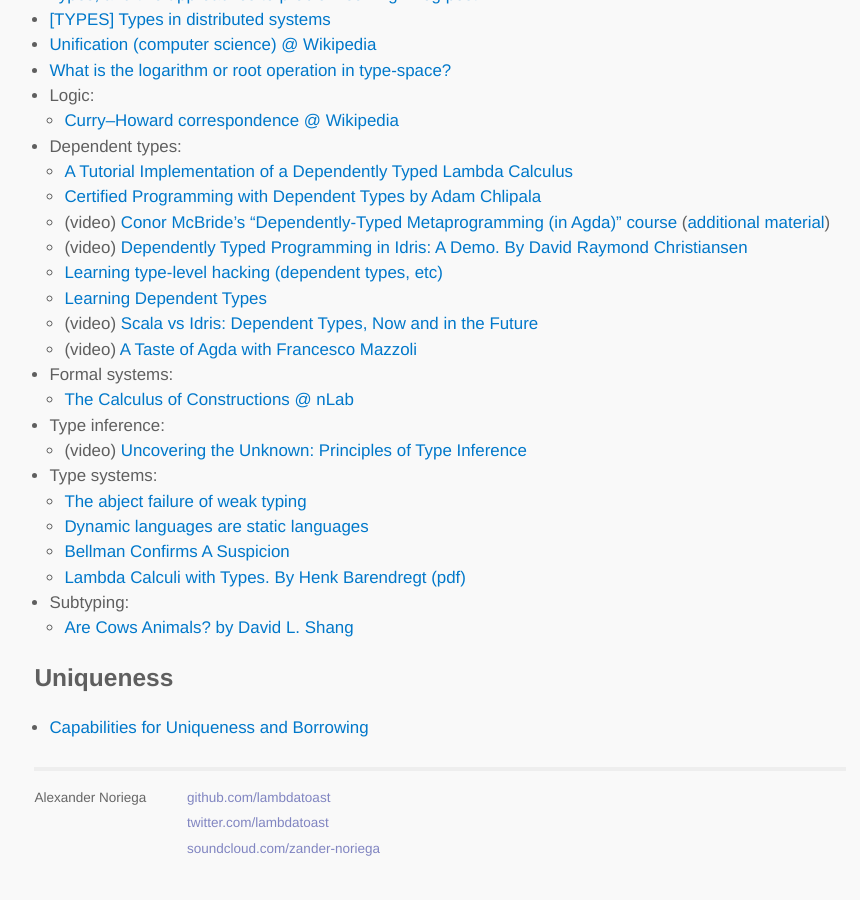
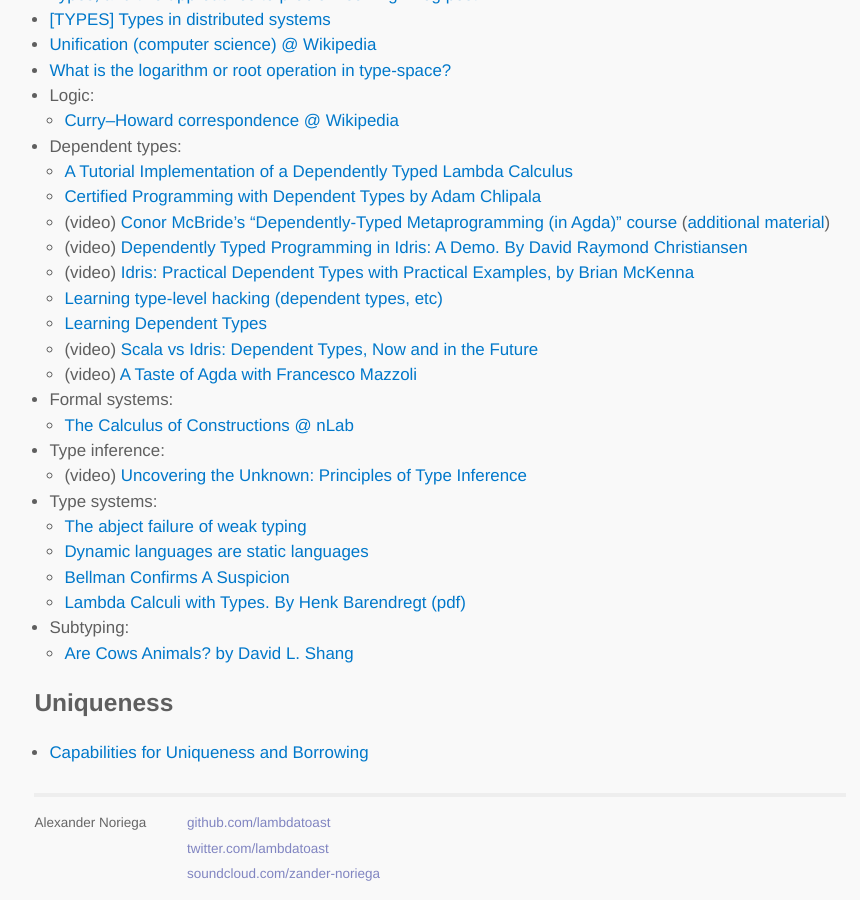
Before and after one commit to lambdatoast/lambdatoast.github.com, a Jekyll site: the page built from cs-resources/index.md, in a window 1280 px wide and 900 px high, scrolled down 8028 px. Shown: the whole window, without its empty margins (200-1060 px from the left). Built offline with Jekyll 4.4.1, drawn with Linux system fonts in a browser that asks for light colours; before the commit the page ends 8902 px from its top, so only the background shows below that.

Commit message:
Add link to Idris: Practical Dependent Types with Practical Examples, by Brian McKenna.

```diff
--- a/cs-resources/index.md
+++ b/cs-resources/index.md
@@ -291,6 +291,7 @@
     + [Certified Programming with Dependent Types by Adam Chlipala](http://adam.chlipala.net/cpdt/)
     + (video) [Conor McBride's "Dependently-Typed Metaprogramming (in Agda)" course](http://www.youtube.com/playlist?list=PL_shDsyy0xhKhsBUaVXTJ2uJ78EGBpvQa) ([additional material](http://lambda-the-ultimate.org/taxonomy/term/29))
     + (video) [Dependently Typed Programming in Idris: A Demo. By David Raymond Christiansen](http://bmsherman.github.io/idris-drc-3-26-14/)
+    + (video) [Idris: Practical Dependent Types with Practical Examples, by Brian McKenna](https://www.youtube.com/watch?v=4i7KrG1Afbk)
     + [Learning type-level hacking (dependent types, etc)](https://groups.google.com/forum/#!msg/pdxfunc/W83dpzc1tsc/nTLM5RJr_JQJ)
     + [Learning Dependent Types](http://blog.codersbase.com/posts/2013-12-03-learning-dependent-types.html)
     + (video) [Scala vs Idris: Dependent Types, Now and in the Future](http://www.infoq.com/presentations/scala-idris)
```
